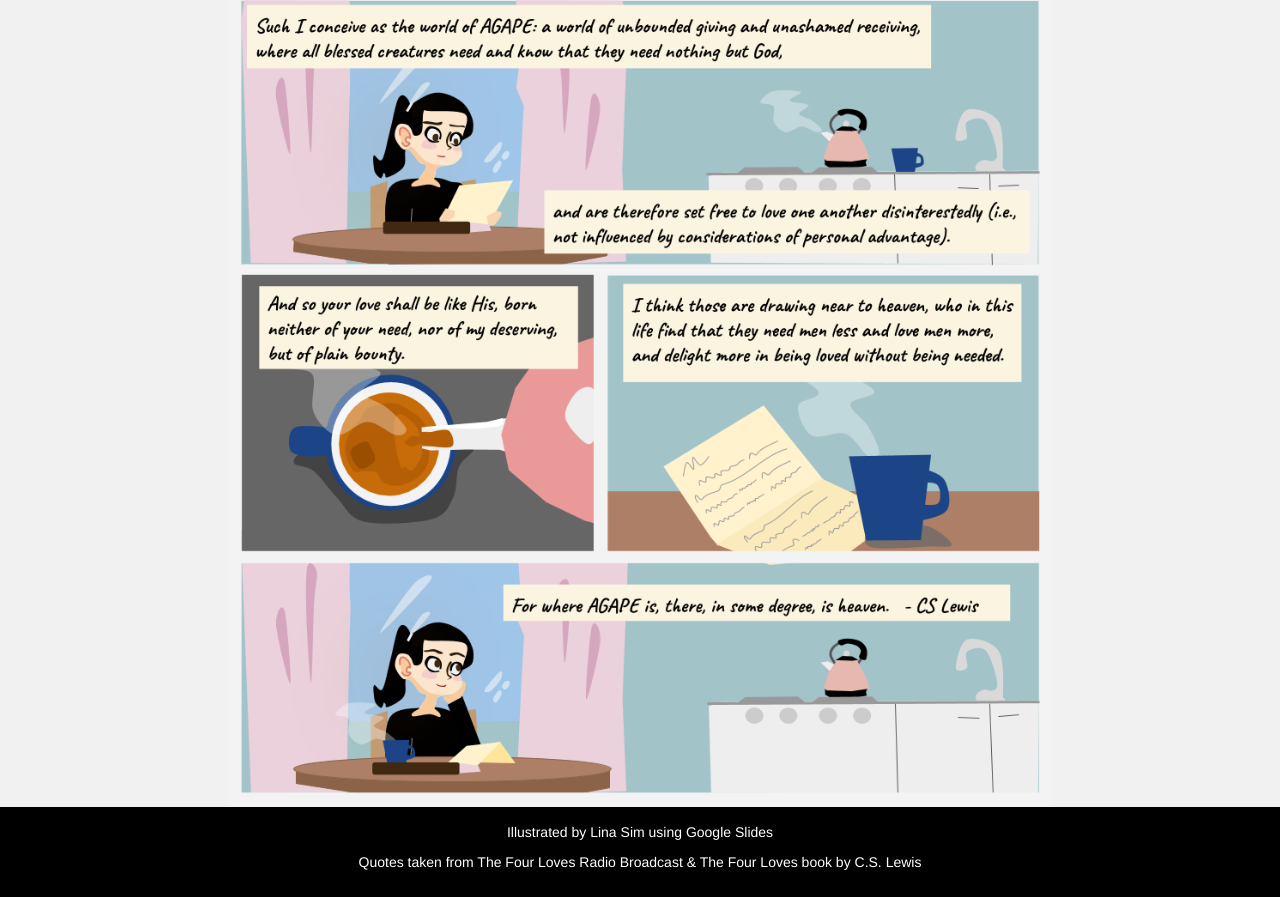
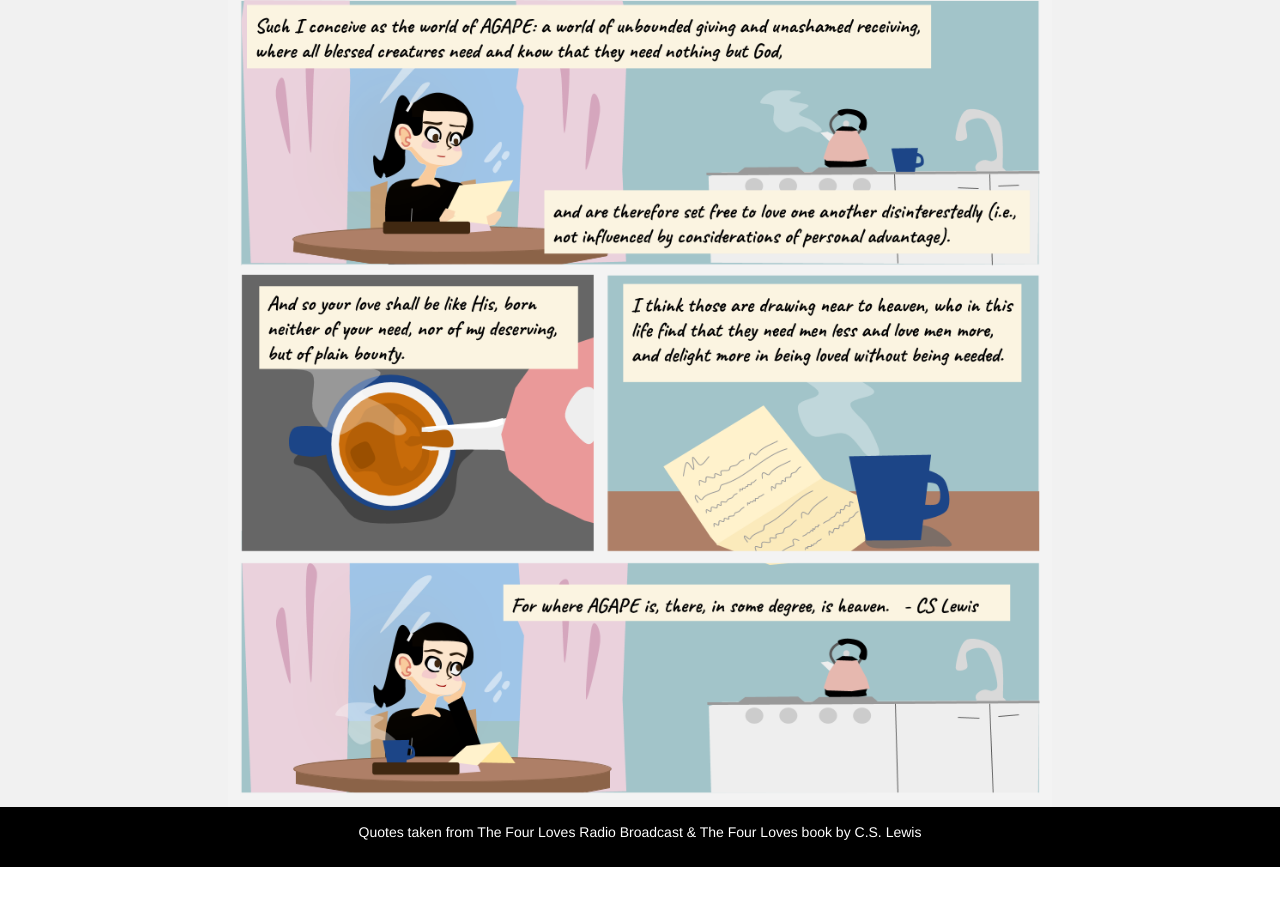
Before and after one commit to lsim2/The-Four-Loves, a plain HTML site: page index.html in a window 1280 px wide. Shown: the part 5832-6729 px from the top of the page. After the commit the page ends 6699 px from the top, so only its background shows below. Drawn offline with nearby package versions, Linux system fonts and the light colour scheme.

Commit message:
Update index.html

```diff
--- a/index.html
+++ b/index.html
@@ -75,7 +75,6 @@
 </div>
 
 <footer class="container-fluid text-center">
-  <p>Illustrated by Lina Sim using Google Slides</p>
   <p>Quotes taken from The Four Loves Radio Broadcast & The Four Loves book by C.S. Lewis</p>
 </footer>
 
```
